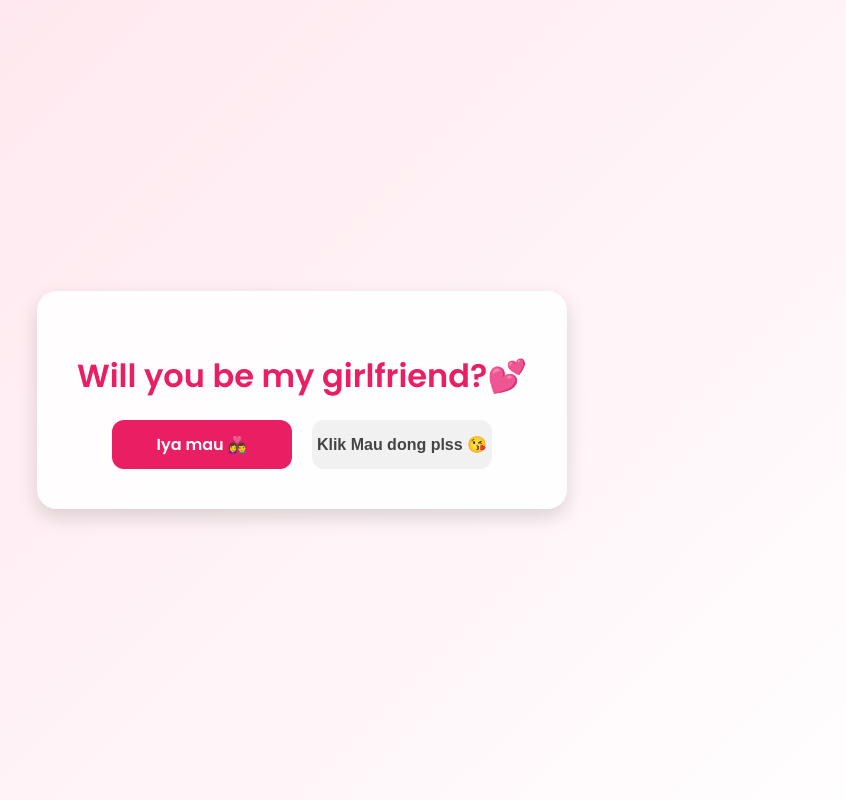
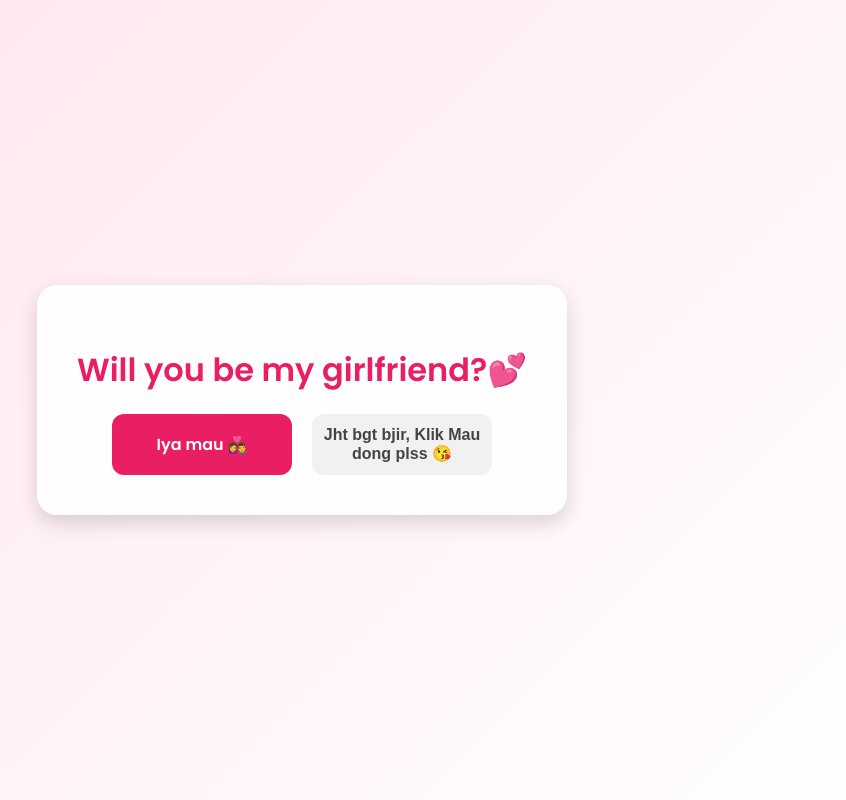
Before and after one commit to gitnurrahman/Ima, a plain HTML site: page page1.html in a window 1280 px wide. Both pictures are taken after a click on the button "Engga 🫨". Shown: the whole page, without its empty margins (338-1184 px from the left). Drawn offline with Linux system fonts and the light colour scheme.

Commit message:
Update page1.html

```diff
--- a/page1.html
+++ b/page1.html
@@ -90,7 +90,7 @@
   <script>
     const noBtn = document.getElementById("noBtn");
     noBtn.addEventListener("click", () => {
-      noBtn.innerText = "Klik Mau dong plss 😘";
+      noBtn.innerText = "Jht bgt bjir, Klik Mau dong plss 😘";
     });
   </script>
 </body>
```
